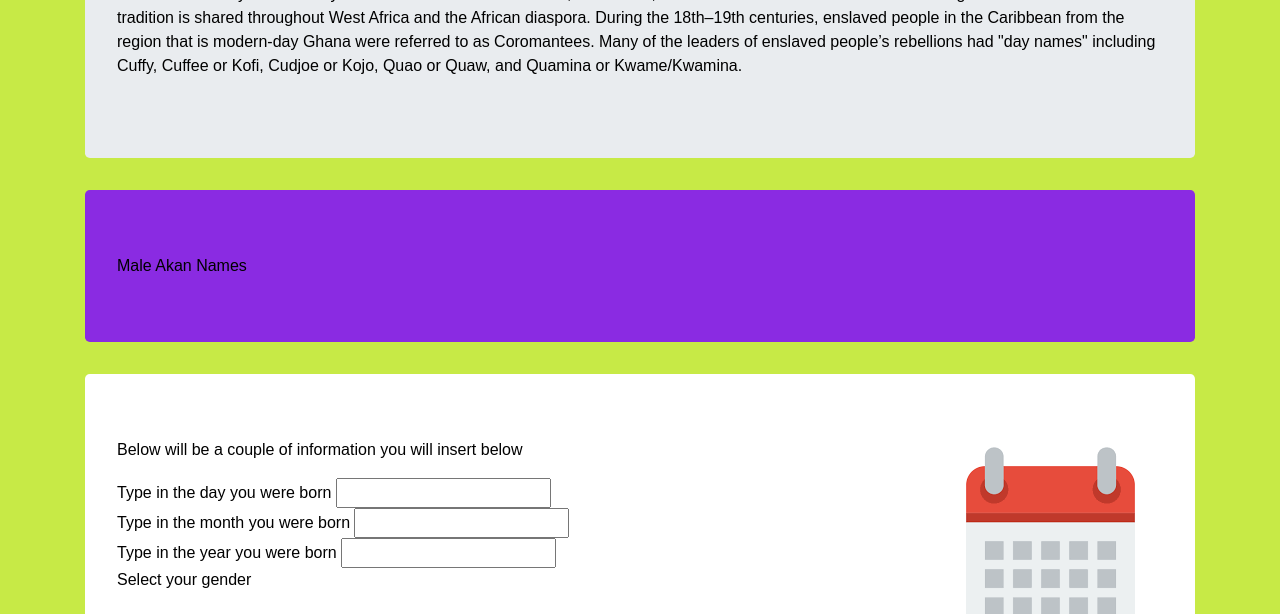
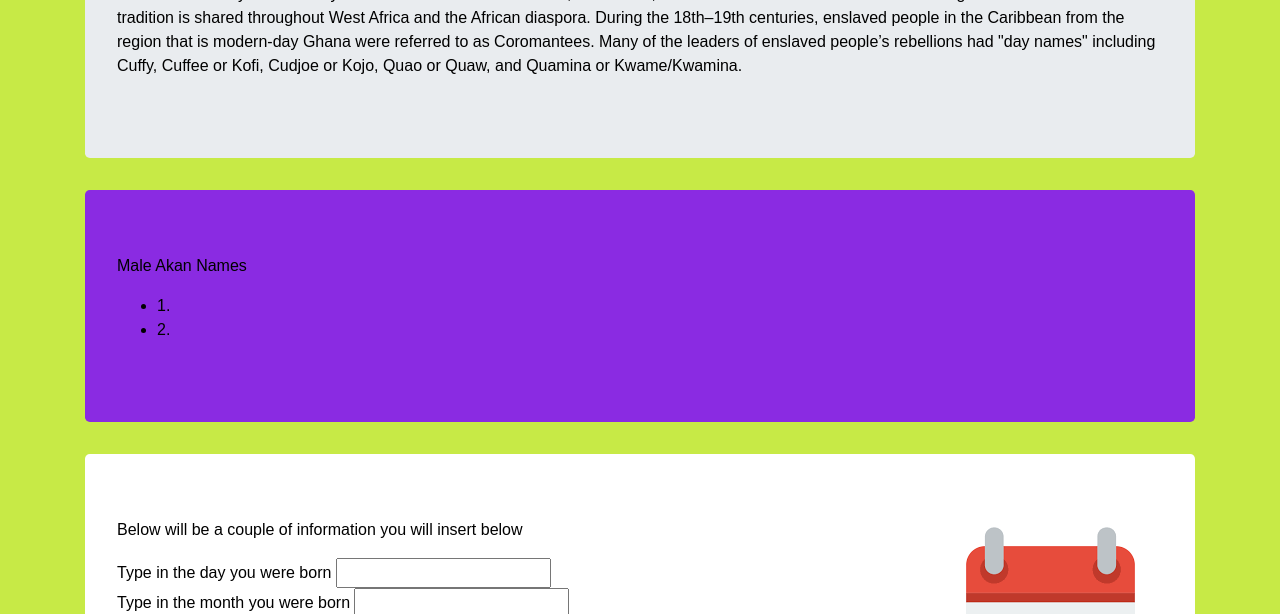
Before and after one commit to Caiseyann/ip2, a plain HTML site: page index.html in a window 1280 px wide. Shown: the part 186-800 px from the top of the page. Drawn offline with nearby package versions, Linux system fonts and the light colour scheme.

Commit message:
new list added

```diff
--- a/index.html
+++ b/index.html
@@ -20,7 +20,12 @@
           </div>
           <div class="container">
             <div  style="background-color:blueviolet !important" class="jumbotron">
-                <div> Male Akan Names</div>
+                <div> Male Akan Names <br>
+                <p>
+                    <ul>
+                        <li> 1. </li>
+                        <li> 2. </li>
+                </ul></p></div>
             </div>
           </div>
           <div>
```
